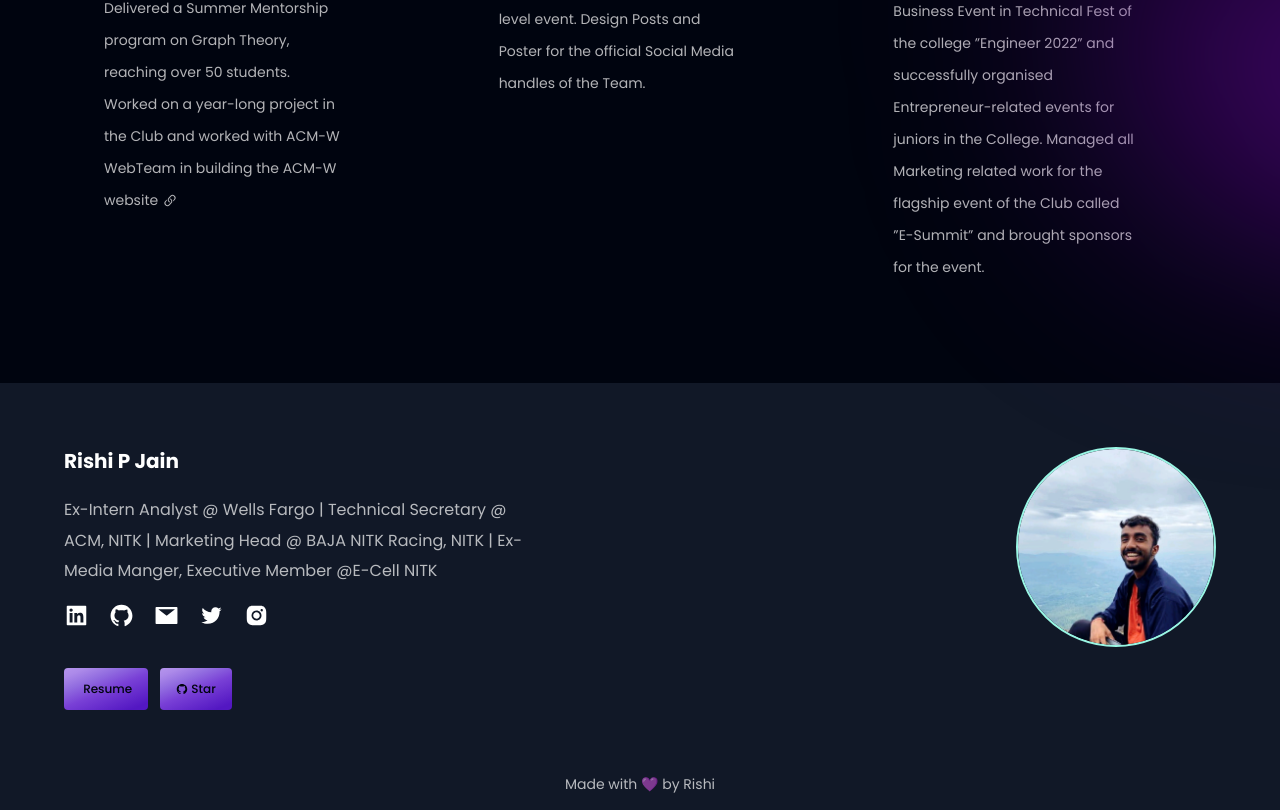
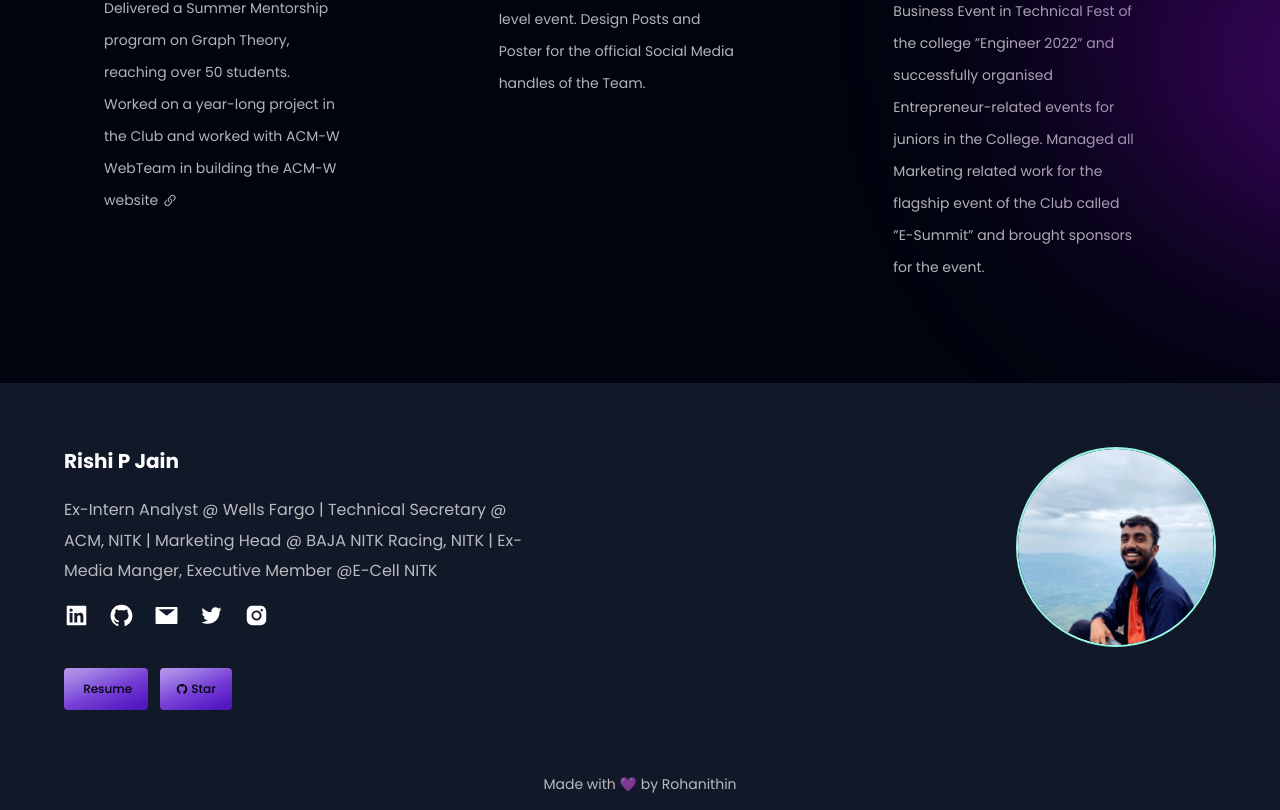
Before and after one commit to AbhishekBelagavi/personal-portfolio-webpage, a React (Vite) app: page / in a window 1280 px wide. Shown: the part 3643-4453 px from the top of the page. Built offline with nearby package versions, Linux system fonts and the light colour scheme.

Commit message:
Update Footer.jsx

```diff
--- a/src/components/Footer.jsx
+++ b/src/components/Footer.jsx
@@ -59,7 +59,7 @@ const Footer = () => (
     </div>
     <div className="text-center font-poppins font-normal text-dimWhite text-xs sm:text-sm pb-4">
       <p>
-        Made with 💜 by Rishi
+        Made with 💜 by Rohanithin
       </p>
     </div>
   </footer>
```
